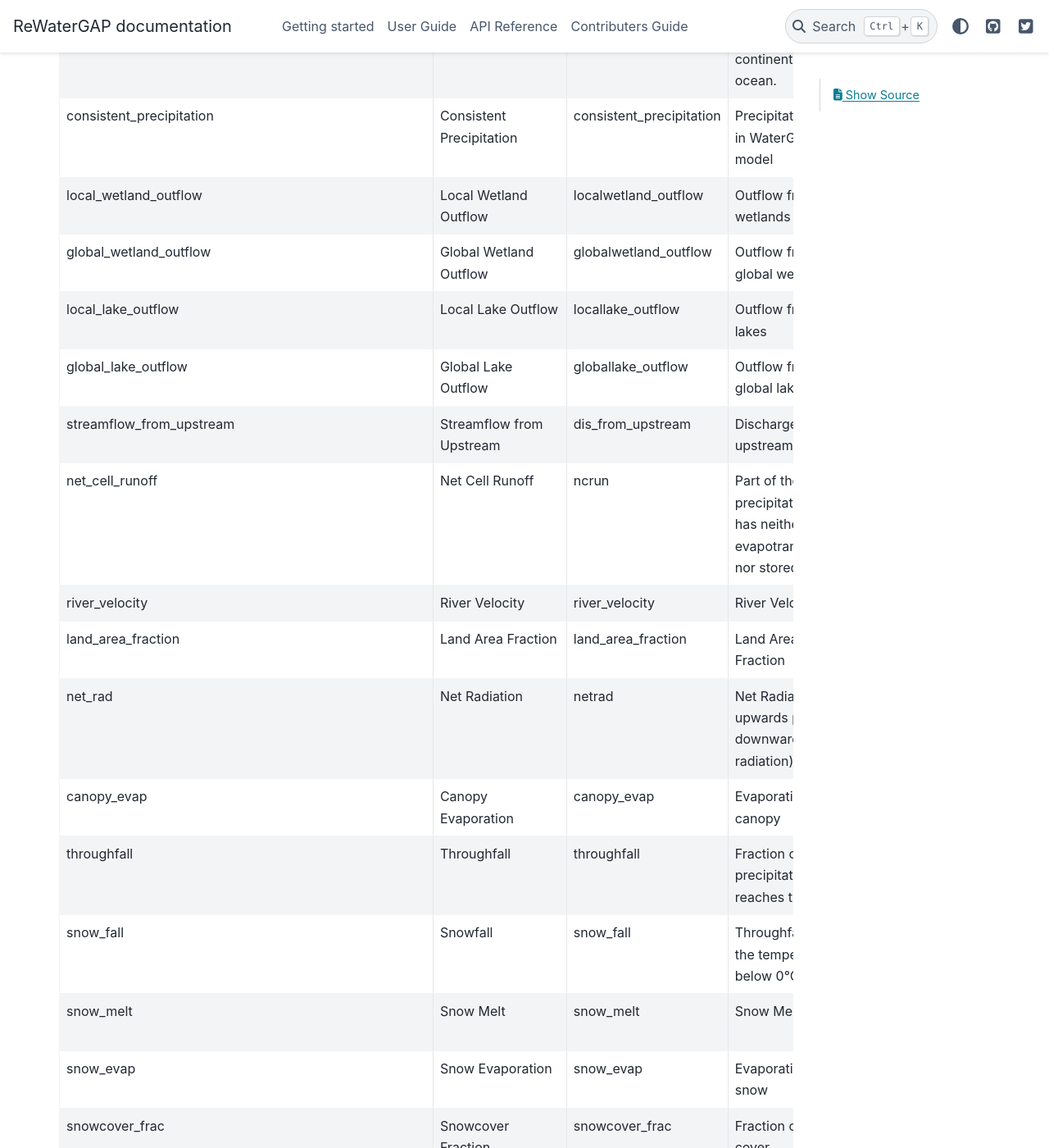
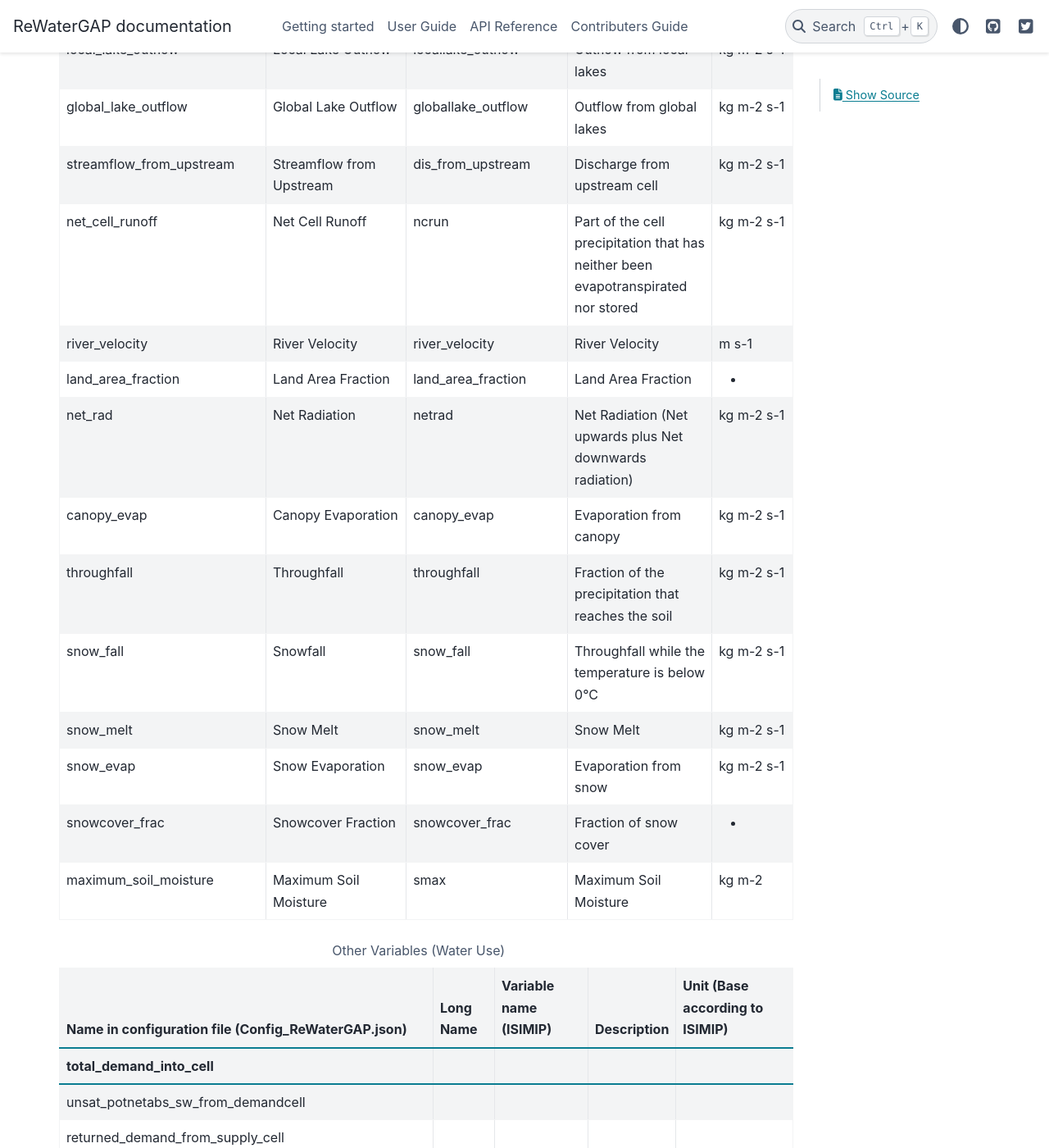
Before and after one commit to HydrologyFrankfurt/ReWaterGAP, a Sphinx documentation site: the page built from docs/Glossary/Index.rst, in a window 1280 px wide and 1400 px high, scrolled down 4077 px. Shown: the whole window at 82% size. Built offline with Sphinx 7.4.7 and the PyData theme 0.15.4, drawn with Linux system fonts in a browser that asks for light colours; pages that are not in the unit, such as notebooks, are missing from menus; some of the changed text lies outside the part shown.

Commit message:
Update Index.rst

```diff
--- a/docs/Glossary/Index.rst
+++ b/docs/Glossary/Index.rst
@@ -51,6 +51,11 @@ Glossary
    "snow_evap", "Snow Evaporation", "snow_evap", "Evaporation from snow", "kg m-2 s-1"
    "snowcover_frac", "Snowcover Fraction", "snowcover_frac", "Fraction of snow cover", "-"
    "maximum_soil_moisture", "Maximum Soil Moisture", "smax", "Maximum Soil Moisture", "kg m-2"
+
+.. csv-table:: Other Variables (Water Use)
+   :header: "Name in configuration file (Config_ReWaterGAP.json)", "Long Name", "Variable name (ISIMIP)", "Description", "Unit (Base according to ISIMIP)"
+   :header-rows: 1
+
    "total_demand_into_cell","","","",""
    "unsat_potnetabs_sw_from_demandcell","","","",""
    "returned_demand_from_supply_cell","","","",""
```
Also changed, not shown: other parts of docs/Glossary/Index.rst (+1 -1 lines).
